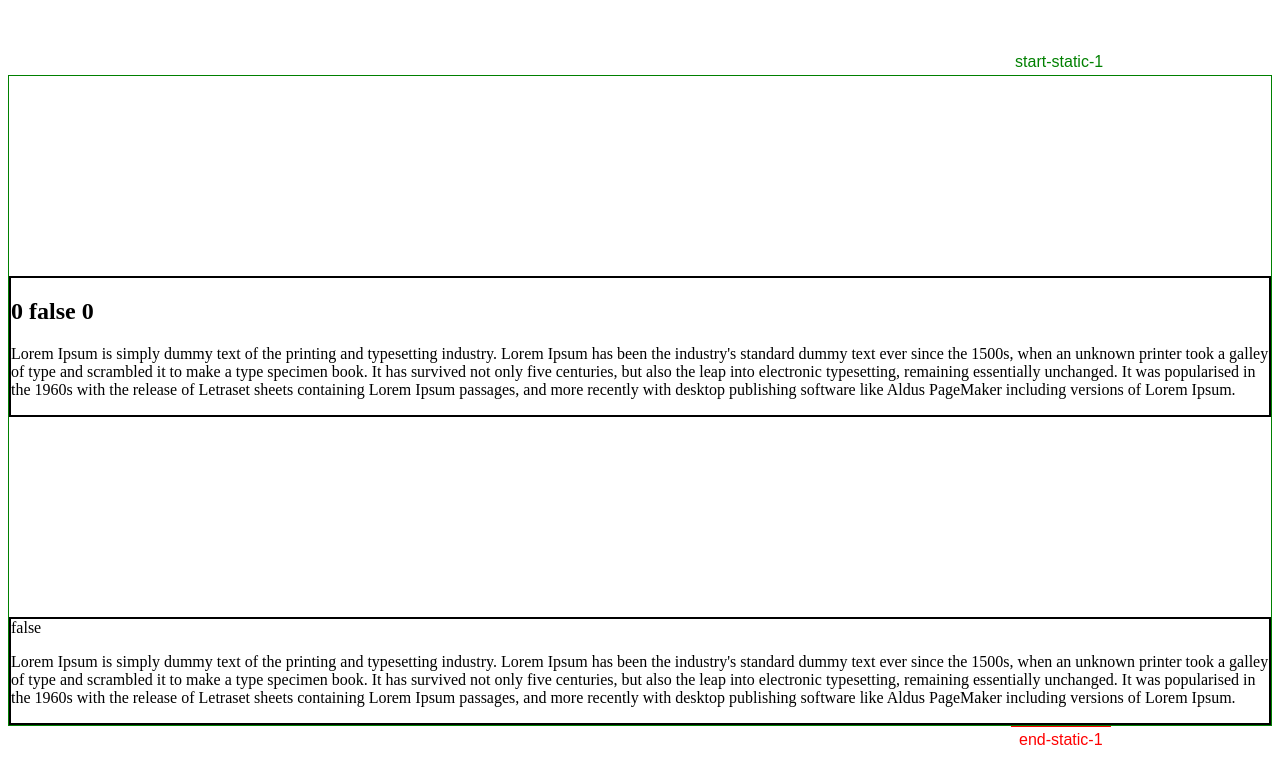
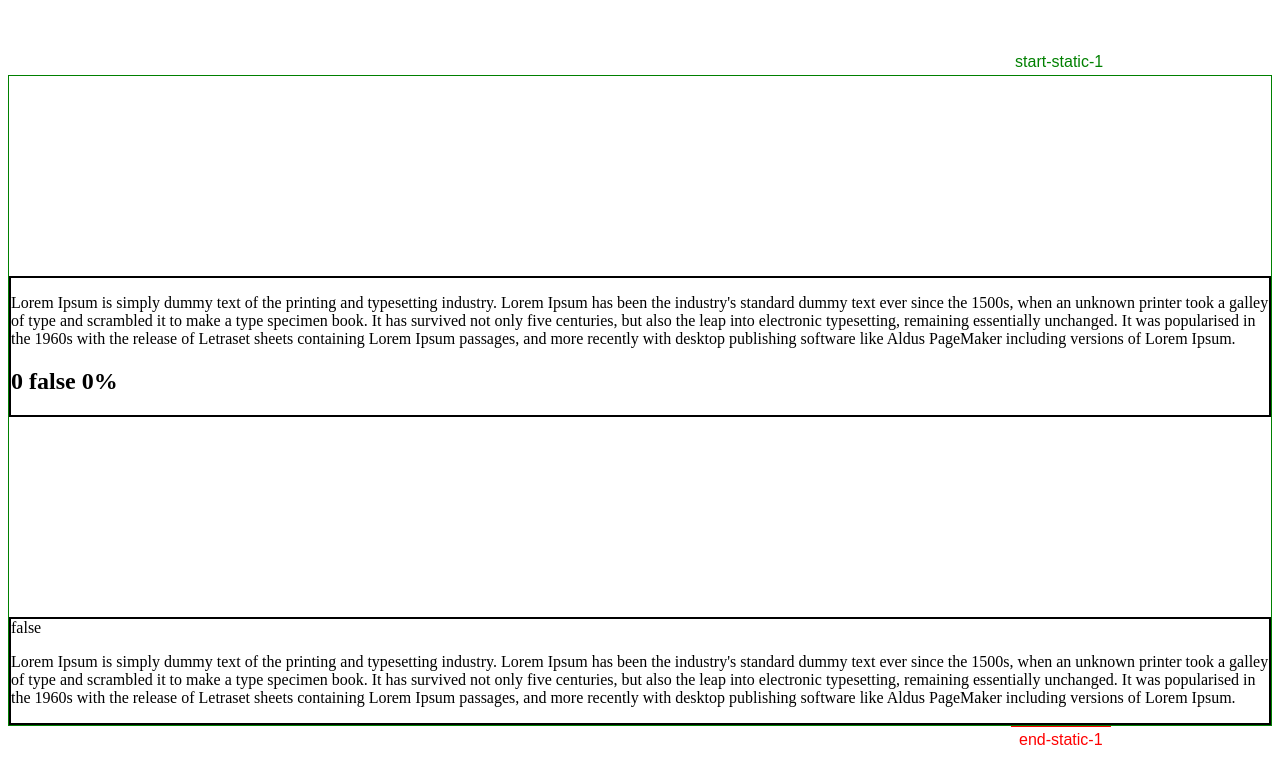
Before and after one commit to almero-digital-marketing/vue-gsap-scrolltrigger, a Vue app: page / in a window 1280 px wide. Shown: the part 733-1517 px from the top of the page. Built offline with nearby package versions, Linux system fonts and the light colour scheme.

Commit message:
Demo updated

```diff
--- a/src/App.vue
+++ b/src/App.vue
@@ -18,8 +18,8 @@
           :steps="3"
           :trigger="trigger"
           :scope="wrapper">
-          <h2>{{ trigger.step }} {{ trigger.isActive }} {{ trigger.progress }}</h2>
           <p>{{text}}</p>
+          <h2>{{ trigger.step }} {{ trigger.isActive }} {{ Math.round(100 * trigger.progress) }}%</h2>
         </scroll-trigger>
       </div>
       <scroll-trigger class="dynamic" name="dynamic" start="top bottom-=30%" end="bottom top+=30%" :scrub="true" :markers="true" :enabled="enabled">
```
